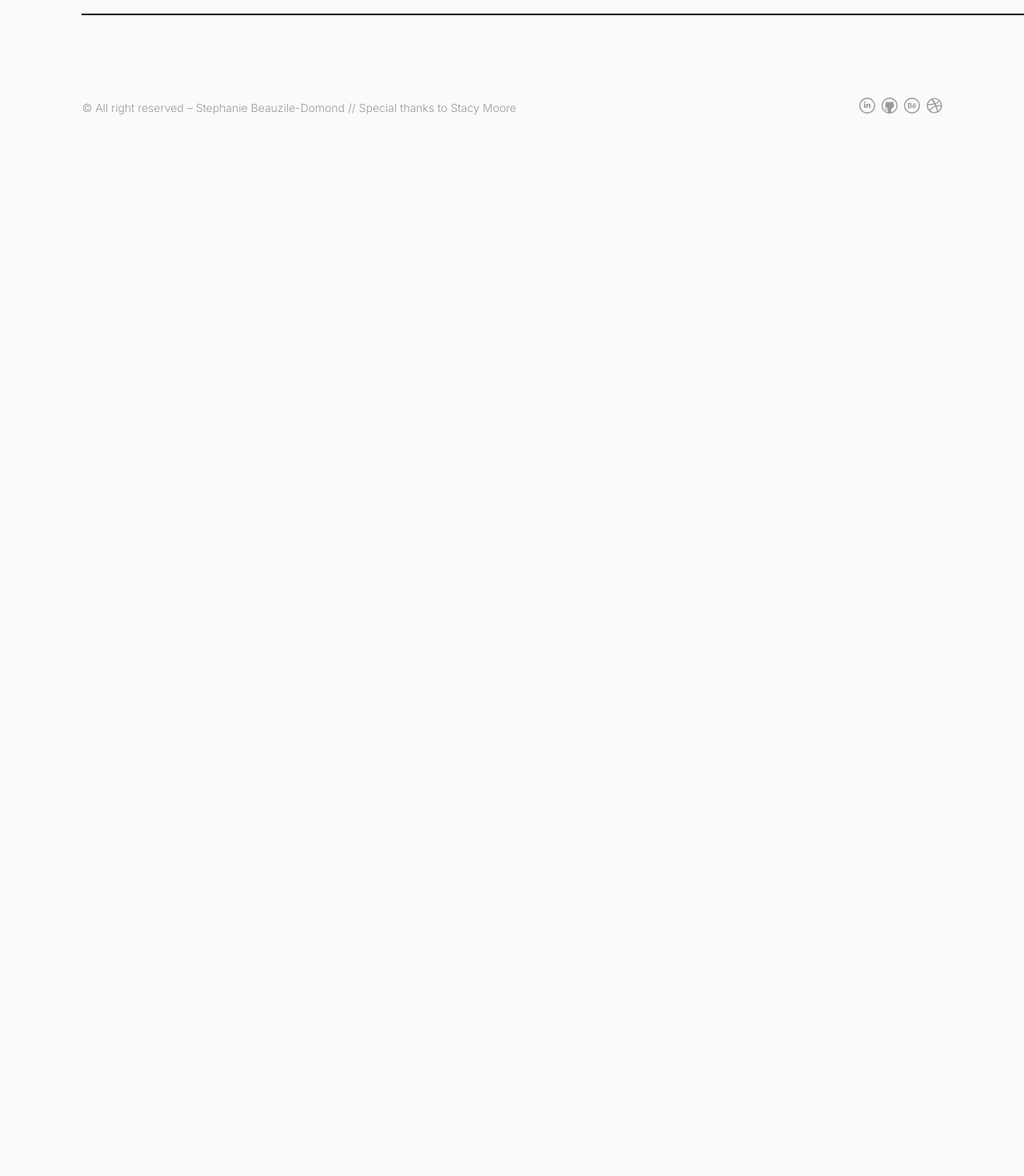
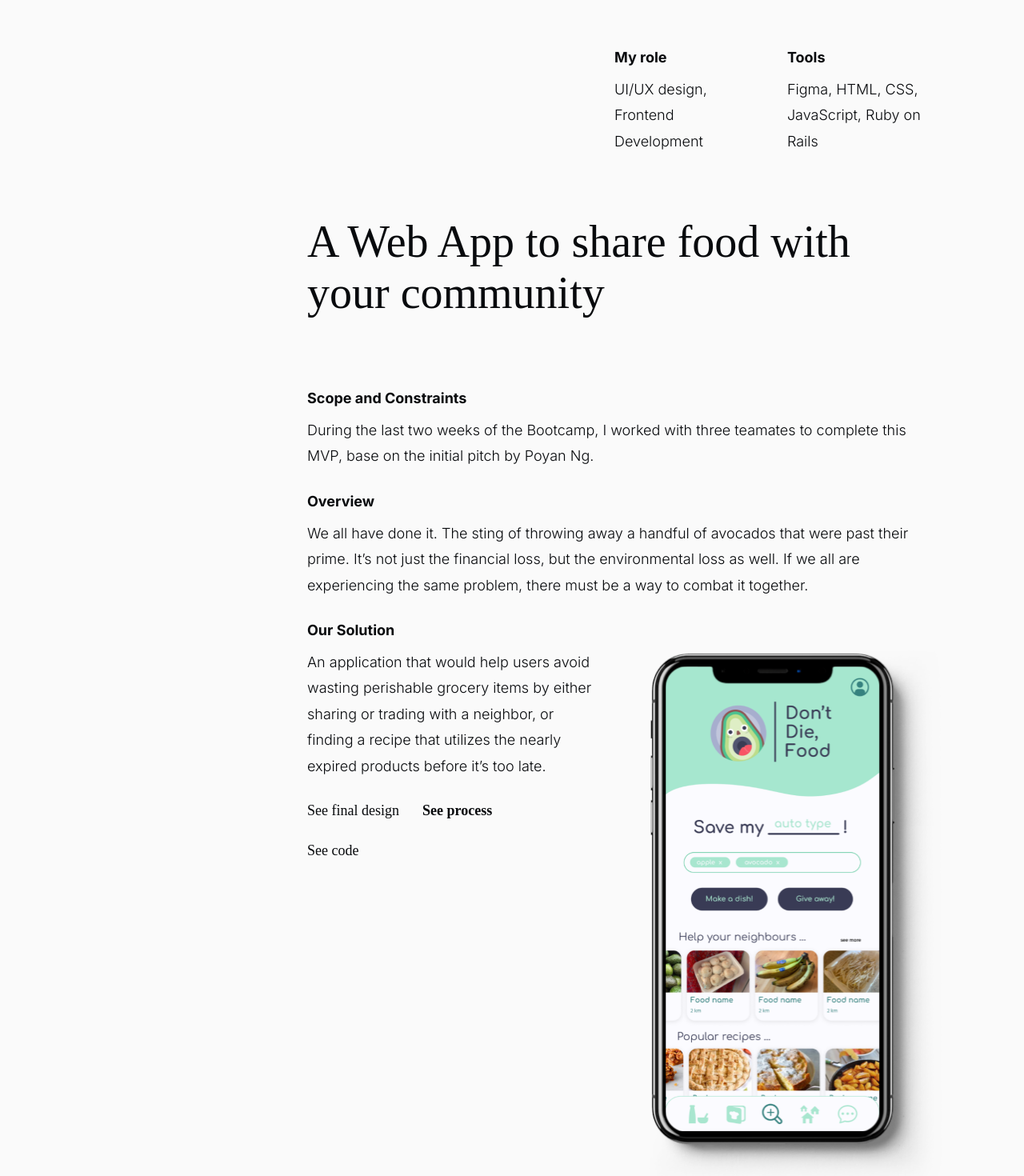
Before and after one commit to stephaniebd/portfolio2.0, a React (Create React App) app in the folder portfolio/: page /DontDieFood in a window 1280 px wide. Shown: the part 820-2290 px from the top of the page at 80% size. Before the commit the page ends 993 px from the top, so only its background shows below. Built offline with nearby package versions, Linux system fonts and the light colour scheme.

Commit message:
created the conetext section, made navbar sticky

```diff
--- a/portfolio/src/App.css
+++ b/portfolio/src/App.css
@@ -25,11 +25,12 @@ p {
     line-height: 180%
 }
 
-.subtile {
+.subtitle {
     font-family: Inter;
     font-weight: bold;
     font-size: 18px;
     line-height: 32px;
+    padding: 24px 0 8px 0;
 }
 
 .italic-sub {
--- /dev/null
+++ b/portfolio/src/components/ContextSection.js
@@ -0,0 +1,72 @@
+import React from 'react'
+
+import '../styles/ContextSection.css';
+
+import bigcellmockup from "../assets/Bigcell mockup DDF.png";
+
+const ContextSection = () => {
+    return (
+        <>
+            <div className="details-flex">
+                <div className="details">
+                    <div className="subtitle">My role</div>
+                    <ul>
+                        <li><p>UI/UX design,</p></li>
+                        <li><p>Frontend Development</p></li>
+                    </ul>
+                </div>
+
+                <div className="details">
+                   <div className="subtitle">Tools</div>
+                    <ul>
+                        <li><p>Figma, HTML, CSS,</p></li>
+                        <li><p>JavaScript, Ruby on Rails</p></li>
+                    </ul>
+                </div>
+            </div>
+
+            <div className="context-content">
+                <h2>A Web App to share food with your community</h2>
+                <br/><br/><br/>
+
+                <div className="subtitle">Scope and Constraints</div>
+                <p>
+                    During the last two weeks of the Bootcamp,
+                    I worked with three teamates to complete this MVP,
+                    base on the initial pitch by Poyan Ng.
+                </p>
+
+                <div className="subtitle">Overview</div>
+                <p>
+                    We all have done it. The sting of throwing away a handful
+                    of avocados that were past their prime. It’s not just the financial loss,
+                    but the environmental loss as well. If we all are experiencing the same problem,
+                    there must be a way to combat it together.
+                </p>
+
+                <div className="div-flex">
+                    <div className="solution-section">
+                        <div className="subtitle">Our Solution </div>
+                        <p>
+                            An application that would help users avoid wasting perishable grocery
+                            items by either sharing or trading with a neighbor, or finding a recipe that
+                            utilizes the nearly expired products before it’s too late.
+                        </p>
+
+                        <div className="links-flex">
+                            <a className="link-project" href="">See final design</a>
+                            <a className="link-bold" href="">See process</a>
+                        </div>
+
+                        <a href="">See code</a>
+                    </div>
+
+                    <img src={bigcellmockup} alt="DDF mockup" height="678" width="367"/>
+                </div>
+            </div>
+
+        </>
+    )
+}
+
+export default ContextSection
--- a/portfolio/src/components/DDFBanner.js
+++ b/portfolio/src/components/DDFBanner.js
@@ -10,7 +10,7 @@ const DDFBanner = () => {
                 <h2 className="project-title">Don't Die Food</h2>
                 <img src={ddfmockups} alt="ddf mockup" height="615" width="1012"/>
             </div>
-            <div className="section-line"></div>
+            <div className="ddf-section-line"></div>
         </>
     )
 }
--- a/portfolio/src/index.css
+++ b/portfolio/src/index.css
@@ -3,6 +3,7 @@ html, body {
   font-size: 16px;
   background-color: #FAFAFA;
   color: #080A0D;
+  scroll-behavior: smooth;
 }
 
 body {
--- a/portfolio/src/pages/DontDieFood.js
+++ b/portfolio/src/pages/DontDieFood.js
@@ -1,10 +1,12 @@
 import React from 'react'
+import ContextSection from '../components/ContextSection'
 import DDFBanner from '../components/DDFBanner'
 
 const DontDieFood = () => {
     return (
         <div>
             <DDFBanner />
+            <ContextSection  />
         </div>
     )
 }
--- /dev/null
+++ b/portfolio/src/styles/ContextSection.css
@@ -0,0 +1,34 @@
+.details-flex {
+    display: flex;
+    margin: 0% 8% 0% 60%;
+}
+
+.details:first-child {
+    margin-right: 10%;
+}
+
+.context-content {
+    margin-top: 6%;
+    padding: 0 8% 0 30%;
+}
+
+.links-flex {
+    margin: 8% 0;
+}
+
+/* can't seem to have hover on link */
+.links-flex:hover {
+    color: #1150FE;
+}
+
+.link-project{
+    margin-right: 8%;
+}
+
+.link-bold {
+    font-weight: 700;
+}
+
+.div-flex {
+    display: flex;
+}
--- a/portfolio/src/styles/DDFBanner.css
+++ b/portfolio/src/styles/DDFBanner.css
@@ -9,5 +9,12 @@
 }
 
 img {
-    margin-left: 8%;
+    margin: 8% 0% 0% 8%;
 }
+
+.ddf-section-line {
+    width: 92%;
+    height: 0px;
+    border: 1px solid #000000;
+    margin: 0% 0% 3% 8%;
+}
--- a/portfolio/src/styles/Navbar.css
+++ b/portfolio/src/styles/Navbar.css
@@ -1,11 +1,13 @@
 .navbar {
+    position: fixed;
+    width: 100%;
     display: flex;
     justify-content: space-between;
     align-items: center;
     min-height: 15vh;
     font-family: Happy Times at the IKOB New Game Plus Edition;
     padding: 0% 8%;
-    /* add sticky  */
+    z-index: 100;
 }
 
 .nav-logo {
--- a/portfolio/src/styles/ProjectSection.css
+++ b/portfolio/src/styles/ProjectSection.css
@@ -1,5 +1,4 @@
 .section-line {
-    /* position: absolute; */
     width: 92%;
     height: 0px;
     border: 1px solid #000000;
```
Also changed, not shown: portfolio/src/assets/Bigcell mockup DDF.png (added).
